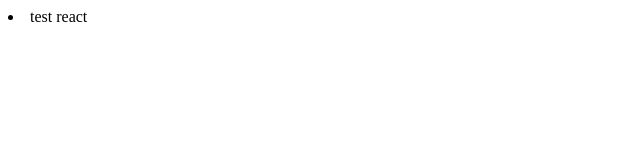
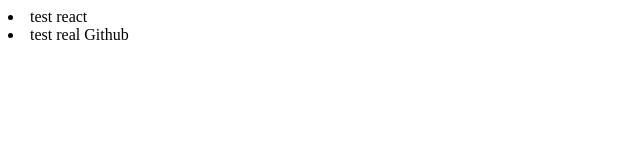
Before and after one commit to whyj2m/2023java_web, a plain HTML site: page index.html in a window 1280 px wide. Shown: the full height of the page, 0-640 px from the left. Drawn offline with Linux system fonts and the light colour scheme.

Commit message:
Update index.html
now commit for Github

```diff
--- a/index.html
+++ b/index.html
@@ -8,6 +8,7 @@
 <body>
     <div class="contanier">
         <li> test react </li>
+        <li> test real Github</li>
     </div>
 </body>
 </html>
```
